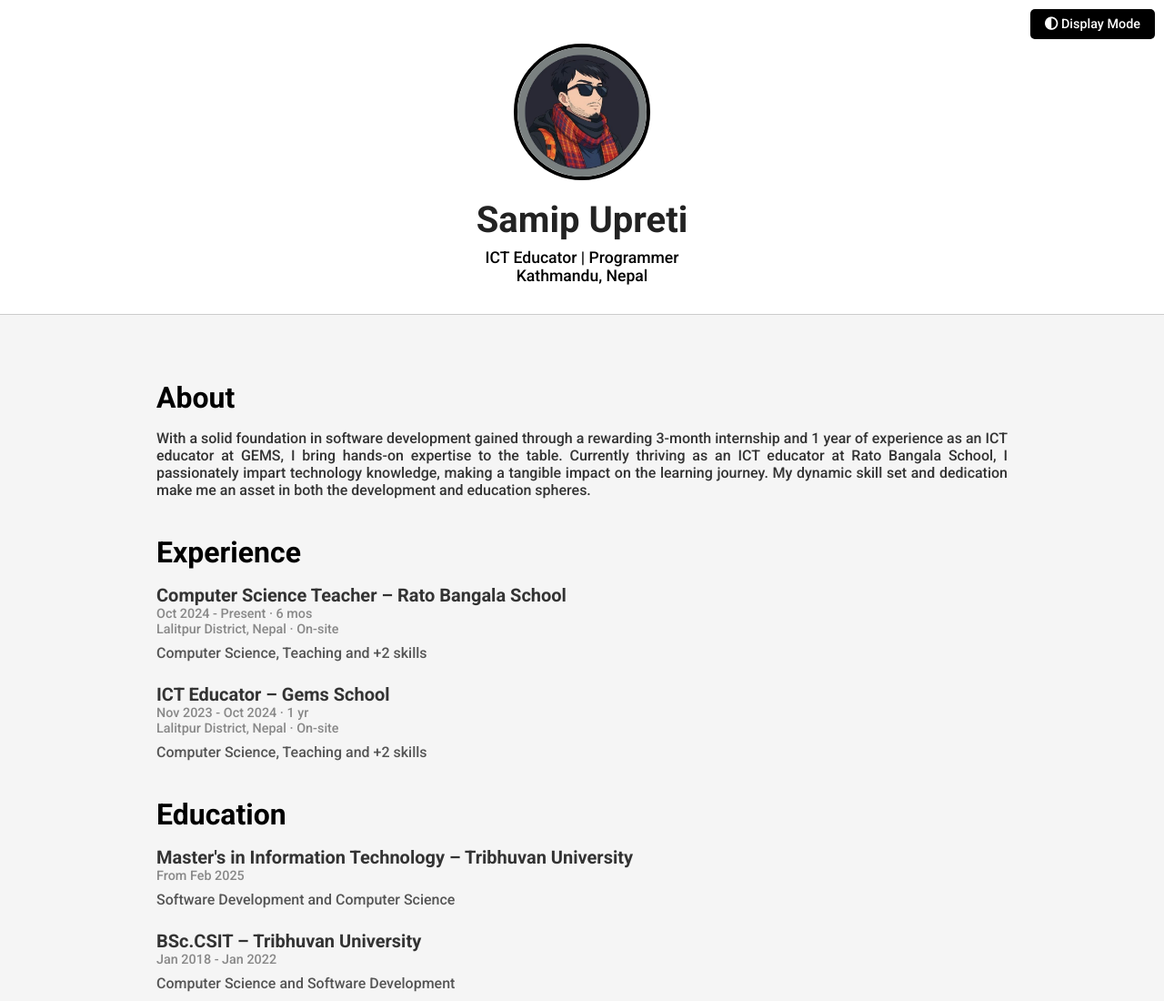
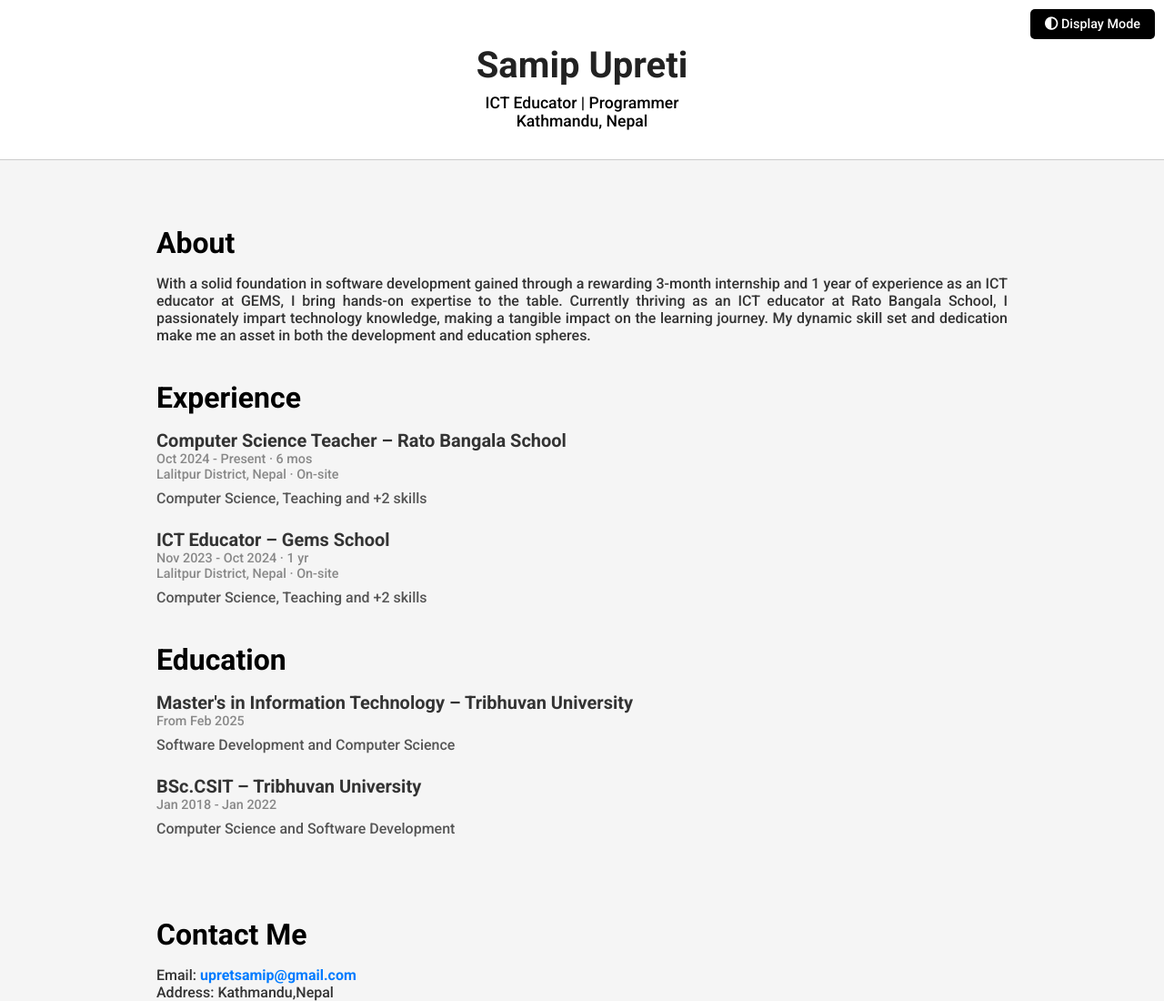
Before and after one commit to Samip1999/Portfolioo, a plain HTML site: page index.html in a window 1280 px wide. Shown: the top 1100 px of the page at 91% size. Drawn offline with Linux system fonts and the light colour scheme.

Commit message:
Update index.html

```diff
--- a/index.html
+++ b/index.html
@@ -54,31 +54,7 @@
       border-bottom: 1px solid #ccc;
     }
 
-    .profile-img {
-      width: 150px;
-      height: 150px;
-      object-fit: cover;
-      border-radius: 50%;
-      margin-bottom: 1rem;
-      border: 4px solid var(--accent);
-    }
 
-    .animated-img {
-      opacity: 0;
-      animation: fadeSlideIn 1s ease-out forwards;
-    }
-
-    @keyframes fadeSlideIn {
-      0% {
-        opacity: 0;
-        transform: translateY(40px) scale(0.9);
-      }
-
-      100% {
-        opacity: 1;
-        transform: translateY(0) scale(1);
-      }
-    }
 
     header h1 {
       font-size: 2.5rem;
@@ -207,7 +183,7 @@
   <button class="toggle-button" onclick="toggleTheme()"><i class="fas fa-adjust"></i> Display Mode </button>
 
   <header>
-    <img src="samip.jpg" alt="Samip Upreti" class="profile-img animated-img" />
+
     <h1>Samip Upreti</h1>
     <p>ICT Educator | Programmer</p>
     <p>Kathmandu, Nepal</p>
```
